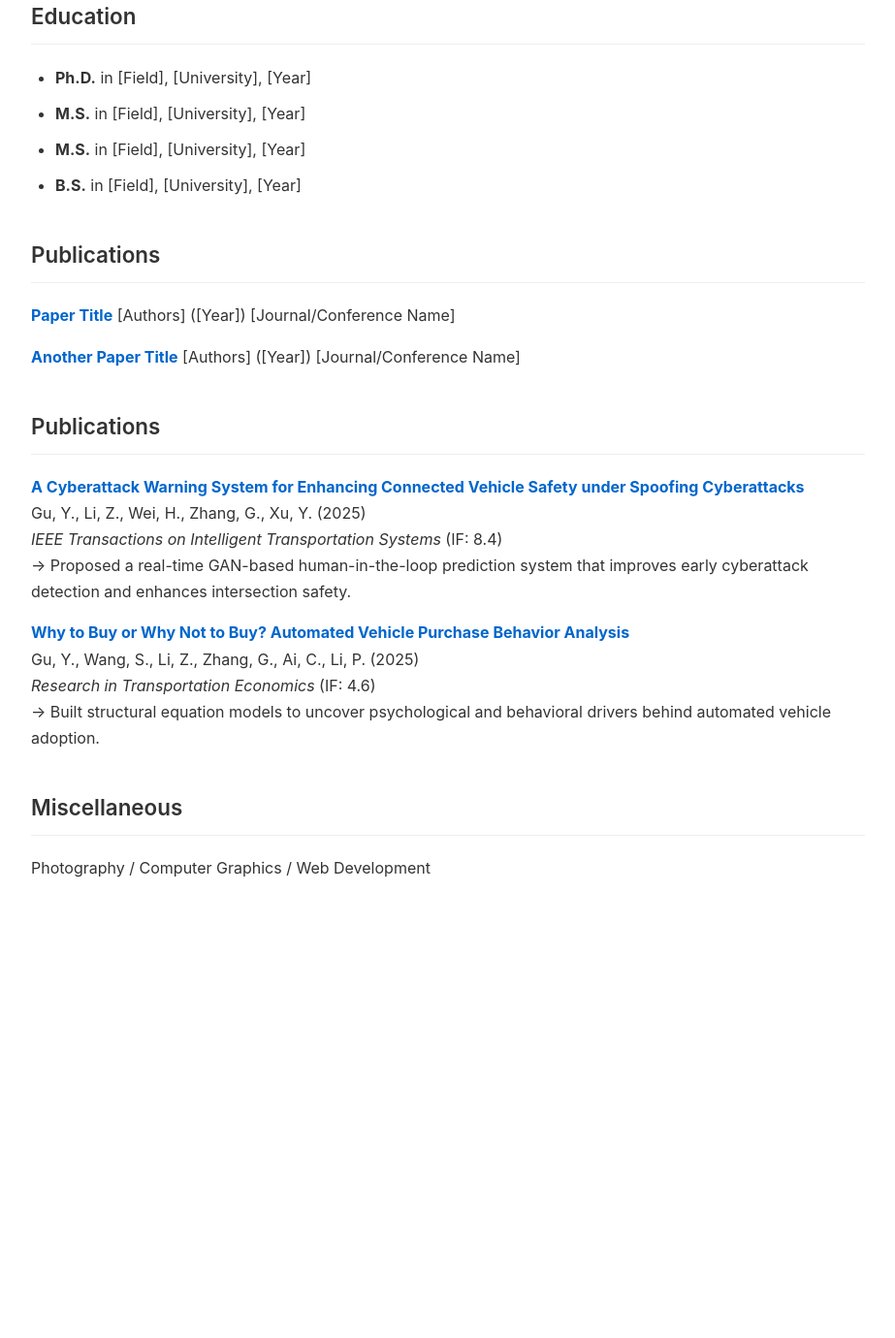
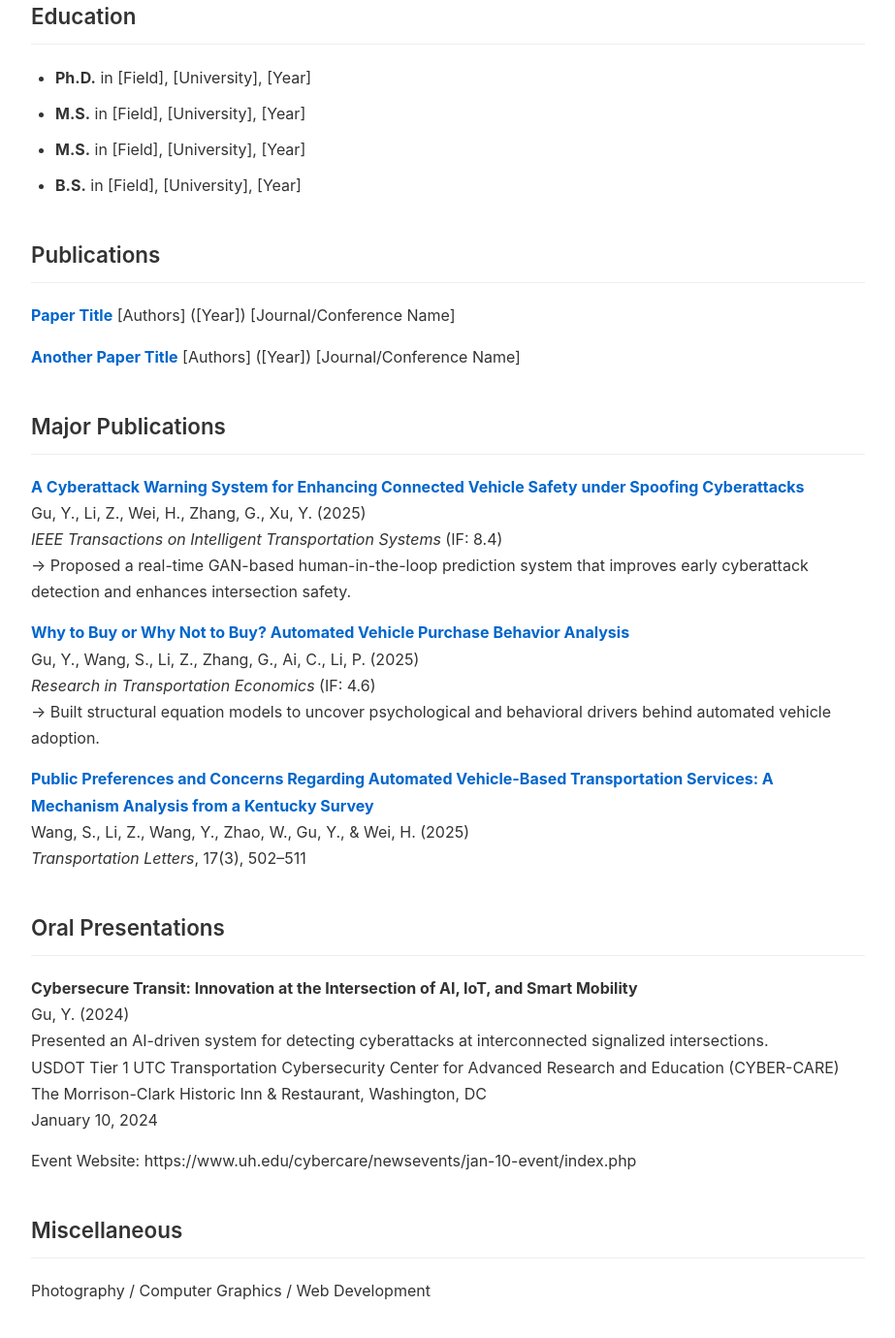
Before and after one commit to YingfanGu/YingfanGu.github.io, a Jekyll site: the page built from index.md, in a window 1280 px wide and 1400 px high, scrolled down 945 px. Shown: the top 1380 px of the window at 97% size, without its empty margins (178-1101 px from the left). Built offline with Jekyll 4.4.1, drawn with Linux system fonts in a browser that asks for light colours; before the commit the page ends 1909 px from its top, so only the background shows below that.

Commit message:
Update publications section to include new major publications and oral presentations

```diff
--- a/index.md
+++ b/index.md
@@ -67,7 +67,7 @@ For the [period], I was a [position] at [Organization](link), where I worked on
 
 
 
-## Publications
+## Major Publications
 
 **[A Cyberattack Warning System for Enhancing Connected Vehicle Safety under Spoofing Cyberattacks](https://doi.org/10.1109/TITS.2025.3567763)**
 Gu, Y., Li, Z., Wei, H., Zhang, G., Xu, Y. (2025)
@@ -79,6 +79,21 @@ Gu, Y., Wang, S., Li, Z., Zhang, G., Ai, C., Li, P. (2025)
 *Research in Transportation Economics* (IF: 4.6)
 → Built structural equation models to uncover psychological and behavioral drivers behind automated vehicle adoption.
 
+**[Public Preferences and Concerns Regarding Automated Vehicle-Based Transportation Services: A Mechanism Analysis from a Kentucky Survey](https://doi.org/10.1080/19427867.2024.2366244)**
+Wang, S., Li, Z., Wang, Y., Zhao, W., Gu, Y., & Wei, H. (2025)
+*Transportation Letters*, 17(3), 502–511
+
+## Oral Presentations
+
+**Cybersecure Transit: Innovation at the Intersection of AI, IoT, and Smart Mobility**
+Gu, Y. (2024)
+Presented an AI-driven system for detecting cyberattacks at interconnected signalized intersections.
+USDOT Tier 1 UTC Transportation Cybersecurity Center for Advanced Research and Education (CYBER-CARE)
+The Morrison-Clark Historic Inn & Restaurant, Washington, DC
+January 10, 2024
+
+Event Website: https://www.uh.edu/cybercare/newsevents/jan-10-event/index.php
+
 
 ## Miscellaneous
 
```
